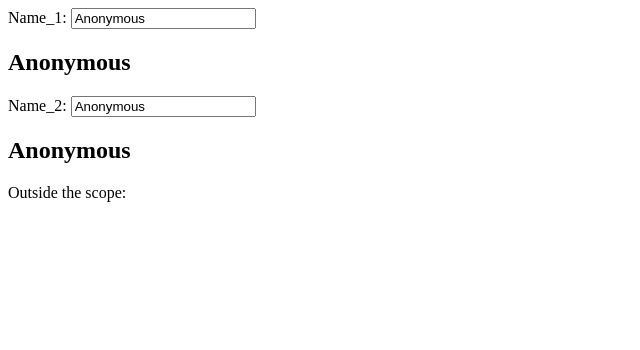
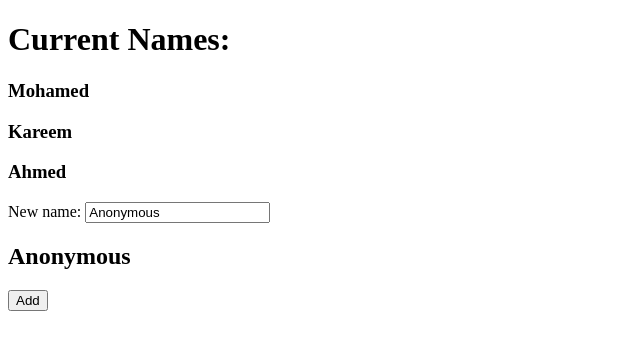
Before and after one commit to M-Kasem/ng_session, a plain HTML site: page index.html in a window 1280 px wide. Shown: the whole page, without its empty margins (0-640 px from the left). Drawn offline with Linux system fonts and the light colour scheme.

Commit message:
Directives

```diff
--- a/app.js
+++ b/app.js
@@ -1,5 +1,9 @@
 var metaInfos = angular.module('metaInfos', []);
 
 metaInfos.controller('UserCtrl', ['$scope', function($scope){
+    $scope.names = ['Mohamed', 'Kareem', 'Ahmed'];
     $scope.name = 'Anonymous';
+    $scope.addName = function(name){
+        $scope.names.push(name);
+    }
 }]);
--- a/index.html
+++ b/index.html
@@ -8,16 +8,15 @@
 </head>
 <body>
     <div ng-controller="UserCtrl">
-        Name_1: <input ng-model="name" />
-        <h2>{{ name }}</h2>
-    </div>
-    <div ng-controller="UserCtrl">
-        Name_2: <input ng-model="name" />
-        <h2>{{ name }}</h2>
-    </div>
-    <div>
-        Outside the scope:
-        <h2>{{ name }}</h2>
+        <h1>Current Names:</h1>
+        <div ng-repeat="n in names">
+            <h3>{{ n }}</h3>
+        </div>
+        <div>
+            New name: <input ng-model="name" />
+            <h2>{{ name }}</h2>
+            <button ng-click="addName(name)">Add</button>
+        </div>
     </div>
 </body>
 </html>
```
